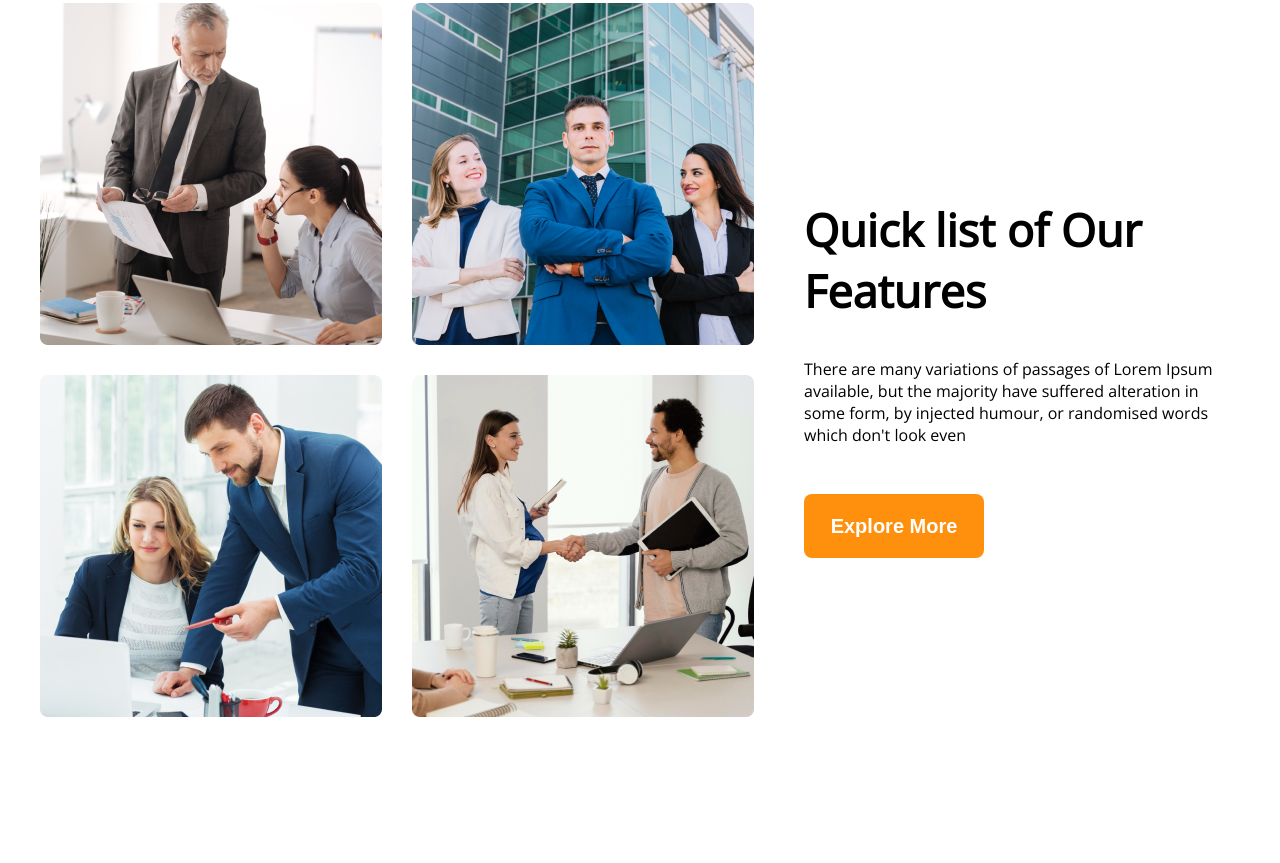
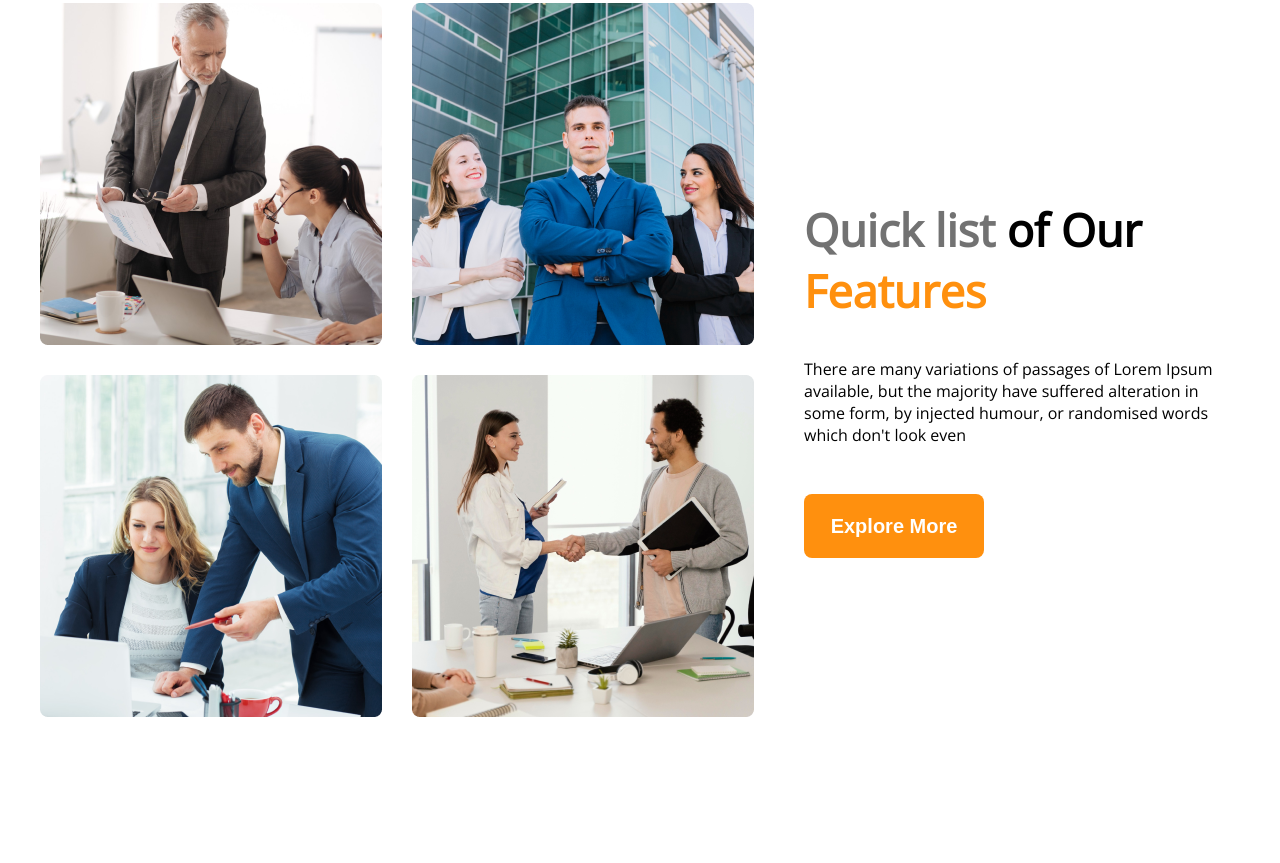
Before and after one commit to shahadatislam/assignment-two, a plain HTML site: page index.html in a window 1280 px wide. Shown: the part 1377-2240 px from the top of the page. Drawn offline with nearby package versions, Linux system fonts and the light colour scheme.

Commit message:
final commit

```diff
--- a/index.html
+++ b/index.html
@@ -6,10 +6,14 @@
     <meta http-equiv="X-UA-Compatible" content="IE=edge">
     <meta name="viewport" content="width=device-width, initial-scale=1.0">
     <title>Assignment Two</title>
-    <!-- CSS Stylesheet -->
+    <!--------------------
+     CSS Styleshee link
+    --------------------->
     <link rel="stylesheet" href="styles/assignment-two.css">
 
-    <!-- Google Fonts -->
+    <!-------------------
+     Google Fonts link
+     -------------------->
     <link rel="preconnect" href="https://fonts.googleapis.com">
     <link rel="preconnect" href="https://fonts.gstatic.com" crossorigin>
     <link href="https://fonts.googleapis.com/css2?family=Open+Sans:ital@0;1&family=Work+Sans:wght@700&display=swap"
@@ -17,7 +21,9 @@
 </head>
 
 <body>
-    <!-- header start -->
+    <!------------------------------
+              header start
+    -------------------------------->
     <header class="header">
         <section class="container">
             <nav>
@@ -43,8 +49,13 @@
             </div>
         </section>
     </header>
-    <!-- header end -->
+    <!------------------------------
+            header end
+    ------------------------------->
     <main>
+        <!------------------------------
+             quick list section start
+        --------------------------------->
         <section class="quick-list container">
             <div class="quick-list-img">
                 <img src="images/team1.png" alt="">
@@ -53,7 +64,11 @@
                 <img src="images/team4.png" alt="">
             </div>
             <div class="quick-list-info">
-                <h2 class="section-title">Quick list of Our Features</h2>
+                <h2 class="section-title">
+                    <span id="quick-list-title">Quick list</span>
+                    of Our
+                    <span id="quick-list-features-title">Features</span>
+                </h2>
                 <p>There are many variations of passages of Lorem Ipsum available, but the majority have suffered
                     alteration
                     in some form, by injected humour, or randomised words which don't look even</p>
@@ -61,7 +76,13 @@
             </div>
 
         </section>
+        <!------------------------------
+             quick list section end
+        --------------------------------->
 
+        <!------------------------------
+             features section start
+        --------------------------------->
         <section class="features container">
             <div class="features-info">
                 <h2 class="section-title">
@@ -96,6 +117,13 @@
             <button class="primary-btn">10+Year <span id="experience">experience</span></button>
 
         </section>
+        <!------------------------------
+             features section end
+        --------------------------------->
+
+        <!------------------------------
+             facts section start
+        --------------------------------->
 
         <section class="facts container">
             <div class="facts-info">
@@ -126,10 +154,18 @@
                 </div>
             </div>
         </section>
+        <!------------------------------
+             facts section end
+        --------------------------------->
+
+
+        <!------------------------------
+             sponsors section start
+        --------------------------------->
         <section class="sponsors container">
 
             <div class="sponsors-info">
-                <h2 class="section-title">Our Sponspors</h2>
+                <h2 class="section-title">Our Sponsors</h2>
                 <p>There are many variations of passages of Lorem Ipsum available, but the majority have suffered
                     alteration.</p>
             </div>
@@ -141,12 +177,22 @@
                 <img src="images/sponsors/figma.png" alt="">
             </div>
         </section>
+        <!------------------------------
+             sponsors section end
+        --------------------------------->
     </main>
+
+    <!------------------------------
+             footer start
+    --------------------------------->
     <footer>
         <div class="container">
             <p class="footer-info">All rights reserved copyright@2023 startup landing page design</p>
         </div>
     </footer>
+    <!------------------------------
+             footer end
+    --------------------------------->
 
 </body>
 
--- a/styles/assignment-two.css
+++ b/styles/assignment-two.css
@@ -1,4 +1,6 @@
-/* Common styles */
+/*-----------------------
+     Common styles
+ ---------------------- */
 
 body {
     background: #FFFFFF;
@@ -35,7 +37,9 @@ main {
 }
 
 
-/* header styles */
+/*--------------------------
+     header styles
+-------------------------- */
 .header {
     background-color: rgba(255, 144, 14, 0.1);
     display: flex;
@@ -61,7 +65,9 @@ nav li {
     font-size: 18px;
 }
 
-/* banner styles */
+/* -------------------------
+        banner styles
+---------------------------*/
 .banner-info {
     text-align: center;
     margin: 100px 80px 50px 100px;
@@ -78,7 +84,9 @@ nav li {
     margin-bottom: 45px;
 }
 
-/* Quick list section Styles */
+/*----------------------------
+ Quick list section Styles
+ -----------------------------*/
 .quick-list {
     display: grid;
     grid-template-columns: repeat(2, 1fr);
@@ -87,13 +95,23 @@ nav li {
 
 }
 
+#quick-list-title {
+    color: #727272;
+}
+
+#quick-list-features-title {
+    color: #FF900E;
+}
+
 .quick-list-img {
     display: grid;
     grid-template-columns: repeat(2, 1fr);
     gap: 30px;
 }
 
-/* Features Section Styles */
+/*--------------------------------
+     Features Section Styles
+----------------------------------*/
 .features {
     display: grid;
     grid-template-columns: repeat(2, 1fr);
@@ -130,7 +148,9 @@ nav li {
     font-size: 20px;
 }
 
-/* Facts section Styls */
+/*------------------------------
+     Facts section Styls
+--------------------------------*/
 .facts-logo {
     display: grid;
     grid-template-columns: repeat(4, 1fr);
@@ -145,7 +165,9 @@ nav li {
     padding: 20px;
 }
 
-/* Sponsors Section Styles */
+/*---------------------------------
+     Sponsors Section Styles
+----------------------------------*/
 .sponsors {
     margin-top: 100px;
     margin-bottom: 50px;
@@ -160,9 +182,12 @@ nav li {
     grid-template-columns: repeat(5, 1fr);
     grid-column-gap: 55px;
     margin-top: 50px;
+    mix-blend-mode: luminosity;
 }
 
-/* Footer styles */
+/*-----------------------------
+        Footer styles
+-------------------------------*/
 footer {
     display: flex;
     flex-direction: column;
@@ -177,7 +202,11 @@ footer {
     border-radius: 8px;
 }
 
-/* Media quarries */
+/*----------------------------
+       Media quarries
+------------------------------*/
+/* -----Mobile Device-------- */
+
 @media only screen and (max-width:668px) {
 
     .container,
```
